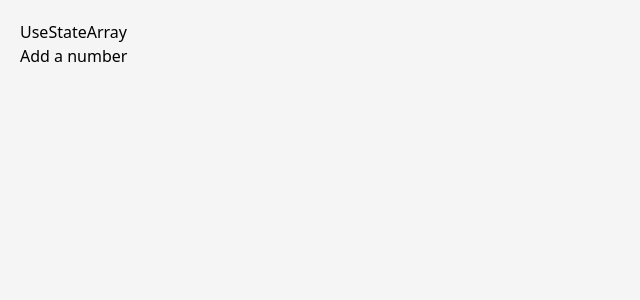
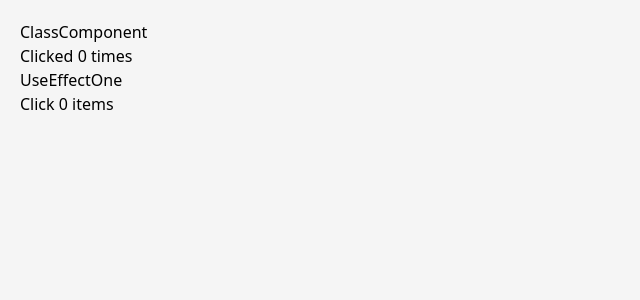
Before and after one commit to Omid-Sargazi/react-project, a React (Create React App) app: page / in a window 1280 px wide. Shown: the top 300 px of the page, without its empty margins (0-640 px from the left). Built offline with nearby package versions, Linux system fonts and the light colour scheme.

Commit message:
useEffect after render

```diff
--- a/src/App.js
+++ b/src/App.js
@@ -74,6 +74,8 @@
 import HookCounter from "./components/UseStateHook/HookCounter";
 import HookCOunterUSeState from "./components/UseStateHook/HookCOunterUSeState";
 import UseStateArray from "./components/UseStateHook/UseStateArray";
+import ClassComponent from "./components/UseStateHook/ClassComponent";
+import UseEffectOne from "./components/Hooks/UseEffectOne";
 const App = () => {
   return (
     <div className="scrollable-block">
@@ -89,7 +91,9 @@
       {/* <MuiRadioButton /> */}
       {/* <HookCounter /> */}
       {/* <HookCOunterUSeState /> */}
-      <UseStateArray />
+      {/* <UseStateArray /> */}
+      <ClassComponent />
+      <UseEffectOne />
     </div>
   );
 };
--- /dev/null
+++ b/src/components/Hooks/UseEffectOne.js
@@ -0,0 +1,16 @@
+import React, { useState, useEffect } from "react";
+
+export default function UseEffectOne() {
+  const [count, setCount] = useState(0);
+
+  useEffect(() => {
+    document.title = `You Clicked ${count} times`;
+  });
+
+  return (
+    <>
+      <div>UseEffectOne</div>
+      <button onClick={() => setCount(count + 1)}>Click {count} items</button>
+    </>
+  );
+}
--- /dev/null
+++ b/src/components/UseStateHook/ClassComponent.js
@@ -0,0 +1,28 @@
+import React, { Component } from "react";
+
+class ClassComponent extends Component {
+  constructor(props) {
+    super(props);
+    this.state = {
+      count: 0,
+    };
+  }
+  componentDidCatch(props) {
+    document.title = `Clicked ${this.state.count} times`;
+  }
+  componentDidUpdate(prepProps, prevState) {
+    document.title = `Clicked ${this.state.count} times`;
+  }
+  render() {
+    return (
+      <>
+        <div>ClassComponent</div>
+        <button onClick={() => this.setState({ count: this.state.count + 1 })}>
+          Clicked {this.state.count} times
+        </button>
+      </>
+    );
+  }
+}
+
+export default ClassComponent;
```
Also changed, not shown: 1 other file (tests, documents, lock files or other folders).
